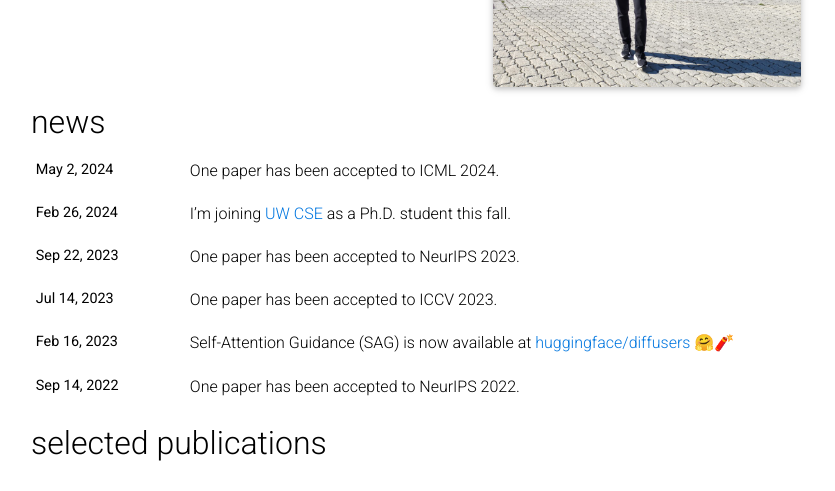
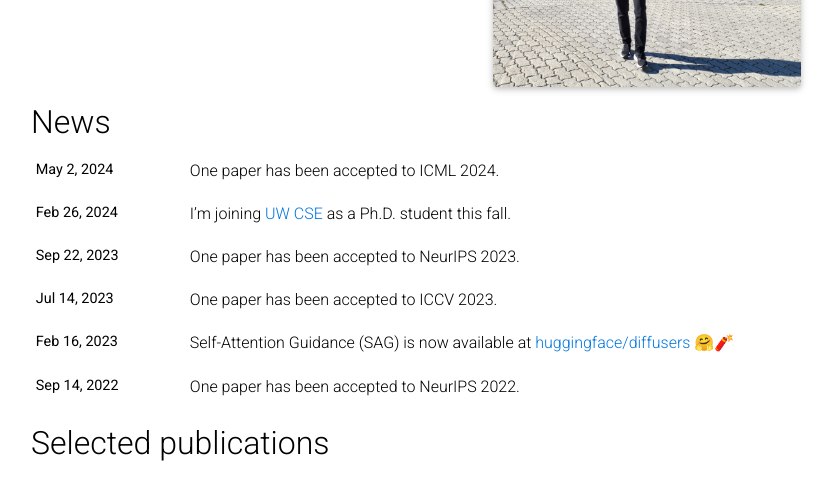
Before and after one commit to SusungHong/susunghong.github.io, a Jekyll site: the page built from _pages/about.md, in a window 1280 px wide and 1158 px high, cut to the strip 493-984 px from the top of the window. Shown: the whole strip, without its empty margins (224-1059 px from the left). Built offline with Jekyll 4.4.1, drawn with Linux system fonts in a browser that asks for light colours; full-size pictures stand in for the smaller copies a plugin makes; emoji names are drawn with the system emoji font; comment, search, counter and statistics services are not loaded; a style sheet for code colours, icons or effects is not loaded.

Commit message:
Update about.html

```diff
--- a/_layouts/about.html
+++ b/_layouts/about.html
@@ -54,13 +54,13 @@ layout: default
 
           <!-- News -->
           {% if page.news -%}
-            <h2><a href="{{ '/news/' | relative_url }}" style="color: inherit;">news</a></h2>
+            <h2><a href="{{ '/news/' | relative_url }}" style="color: inherit;">News</a></h2>
             {%- include news.html %}
           {%- endif %}
 
           <!-- Selected papers -->
           {% if page.selected_papers -%}
-            <h2><a href="{{ '/publications/' | relative_url }}" style="color: inherit;">selected publications</a></h2>
+            <h2><a href="{{ '/publications/' | relative_url }}" style="color: inherit;">Selected publications</a></h2>
             {%- include selected_papers.html %}
           {%- endif %}
 
```
